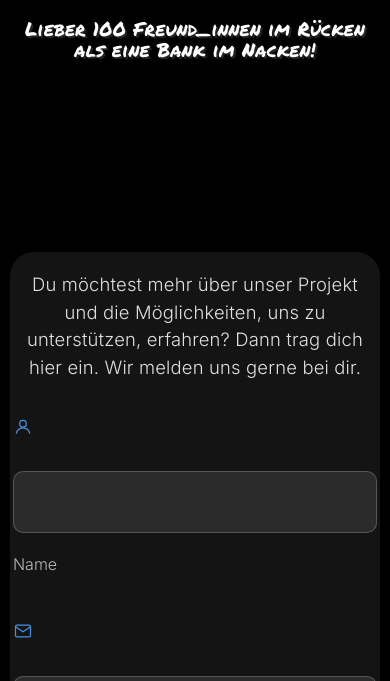
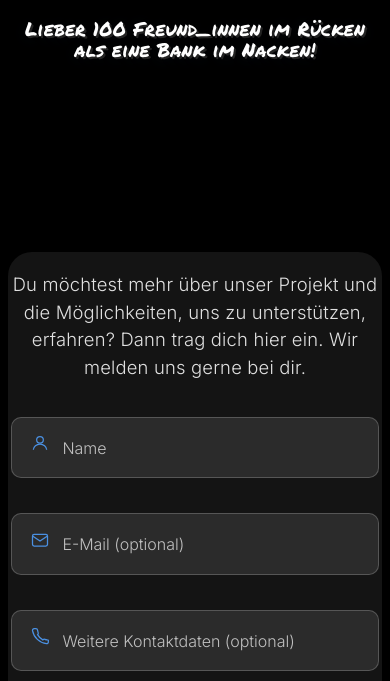
Before and after one commit to mercuric/simple-formular, a website: page index.html in a window 390 px wide. Shown: the part 97-778 px from the top of the page. Drawn offline with Linux system fonts and the light colour scheme.

Commit message:
Entferne nicht mehr benötigte Media-Queries für Formulare und Slogan-Zitate bei max-width 900px aus der styles.css.

```diff
--- a/styles.css
+++ b/styles.css
@@ -247,48 +247,6 @@ form {
     letter-spacing: 0.01em;
 }
 
-@media (max-width: 900px) {
-    .form-section {
-        max-width: 95vw;
-        padding: 2rem 0.5rem;
-    }
-    h1 {
-        font-size: 2.1rem;
-    }
-    .form-group {
-        flex-direction: column;
-        align-items: flex-start;
-    }
-
-    .form-group .icon {
-        position: static;
-        transform: none;
-        margin-right: 0.8rem;
-        margin-bottom: 0.5rem;
-    }
-
-    .form-group label {
-        position: static;
-        transform: none;
-        padding: 0;
-        margin-left: 0;
-        margin-bottom: 0.5rem;
-        font-size: 1rem;
-    }
-
-    input:focus + label,
-    input:not(:placeholder-shown) + label,
-    textarea:focus + label,
-    textarea:not(:placeholder-shown) + label {
-        top: auto;
-        left: auto;
-        font-size: 0.85rem;
-        background: transparent;
-        padding: 0;
-        color: #50e3c2;
-    }
-}
-
 @media (max-width: 600px) {
     .container {
         padding: 0.5rem;
@@ -326,13 +284,6 @@ form {
     background: none;
     border: none;
     padding: 0;
-}
-
-@media (max-width: 900px) {
-    .slogan-quote {
-        font-size: 2.1rem;
-        max-width: 95vw;
-    }
 }
 
 @media (max-width: 600px) {
```
